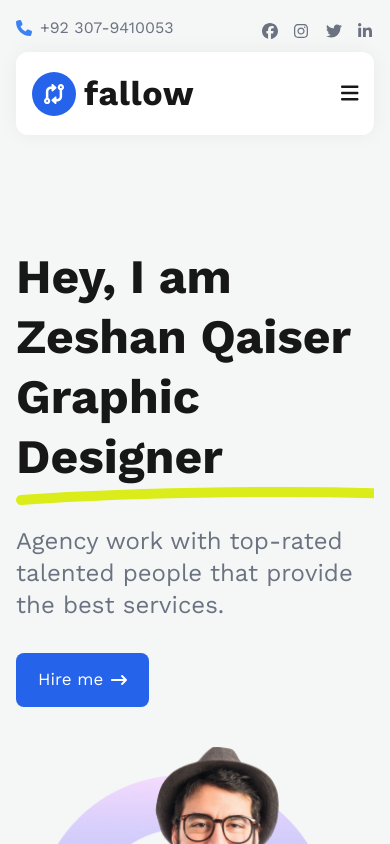
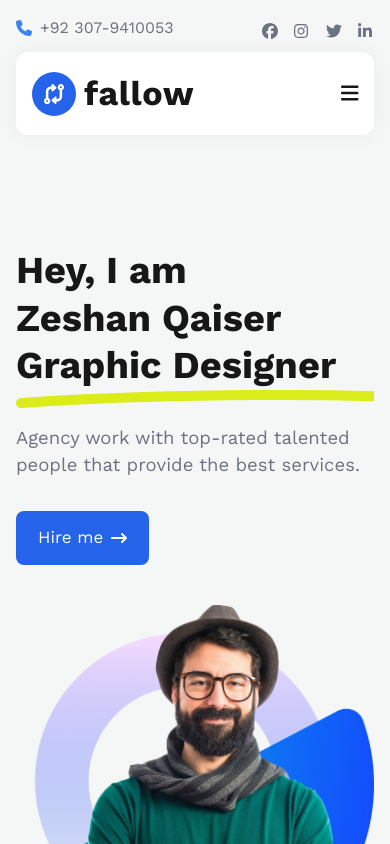
Before and after one commit to MusaZeshan-IT/zeshan-qaiser-portfolio, a Next.js app: page / in a window 390 px wide. Shown: the top 844 px of the page. Built offline with nearby package versions, Linux system fonts and the light colour scheme.

Commit message:
The hero section has also been made completely responsive.

```diff
--- a/app/components/Hero.jsx
+++ b/app/components/Hero.jsx
@@ -7,16 +7,12 @@ import Arrow from '../../public/arrow.png';
 
 const Hero = () => {
     return (
-        <div className='2xl:px-20 xl-custom:px-16 xl:px-14 lg-custom:px-12 lg:px-10 md-custom:px-32 md:px-28 sm-custom:px-24 sm:px-20 xs-custom:px-14 xs:px-10 2xs-custom:px-6 px-4 py-4 h-fit bg-[rgb(245,247,246)] w-full'>
+        <div className='2xl:px-20 xl-custom:px-16 xl:px-14 lg-custom:px-12 lg:px-10 md-custom:px-28 md:px-24 sm-custom:px-20 sm:px-16 xs-custom:px-12 xs:px-8 2xs-custom:px-6 px-4 py-4 h-fit bg-[rgb(245,247,246)] w-full'>
             <div className='flex lg:flex-row flex-col gap-10 justify-between'>
                 <div className='lg:w-6/12'>
-                    <h1 className='mt-20 xl:text-[64px] lg-custom:text-[60px] lg:text-[56px] md:text-[64px] sm:text-[60px] xs:text-[56px] 2xs-custom:text-[52px] 2xs:text-[48px] text-[44px] font-bold leading-tight'>
-                        Hey, I am
-                        <br />
-                        Zeshan Qaiser
-                        <br />
+                    <h1 className='mt-20 xl:text-[64px] lg-custom:text-[58px] lg:text-[54px] md:text-[50px] sm:text-[47px] xs:text-[45px] 2xs-custom:text-[42px] 2xs:text-[38px] text-[34px] font-bold leading-tight'>
+                        Hey, I am <br /> Zeshan Qaiser <br /> Graphic Designer
                         <div className='w-full overflow-hidden'>
-                            Graphic Designer
                             <svg width="495" height="18" viewBox="0 0 495 18" fill="none" xmlns="http://www.w3.org/2000/svg">
                                 <g clipPath="url(#clip0_704_1264)">
                                     <path d="M5 13C90.8746 6.96301 308.099 -1.48877 490 13" stroke="#DAED1A" strokeWidth="10" strokeLinecap="round" />
@@ -29,7 +25,7 @@ const Hero = () => {
                             </svg>
                         </div>
                     </h1>
-                    <p className='text-gray-500 text-2xl mt-5'>Agency work with top-rated talented people that provide the best services.</p>
+                    <p className='text-gray-500 md:text-2xl sm:text-xl text-[18.5px] sm:mt-5 mt-4'>Agency work with top-rated talented people that provide the best services.</p>
                     <button className='flex justify-center items-center text-[17px] gap-x-2 bg-blue-600 text-white rounded-lg px-[22px] py-[14px] mt-8' type='button'>
                         Hire me
                         <FontAwesomeIcon className='w-4 h-4' icon={faArrowRightLong} />
```
